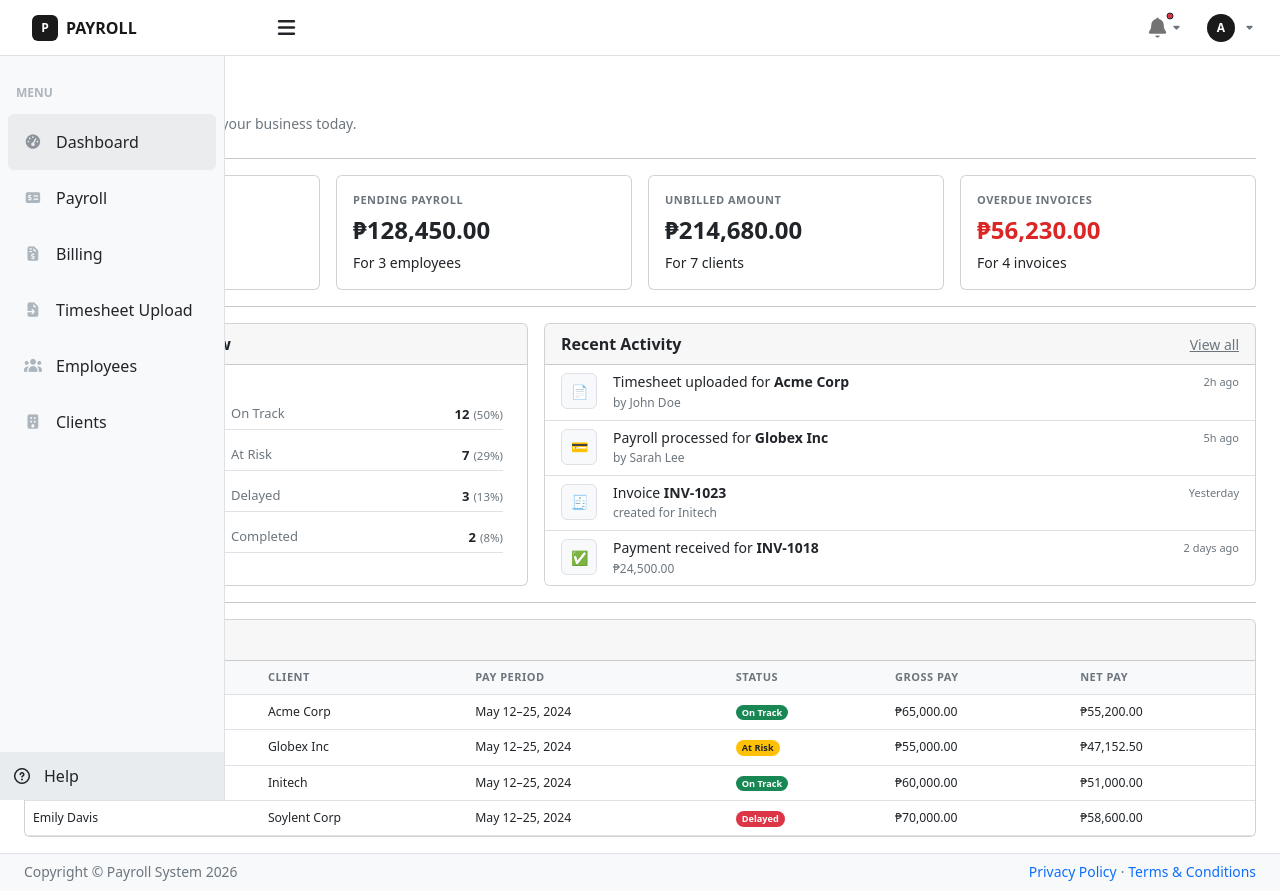
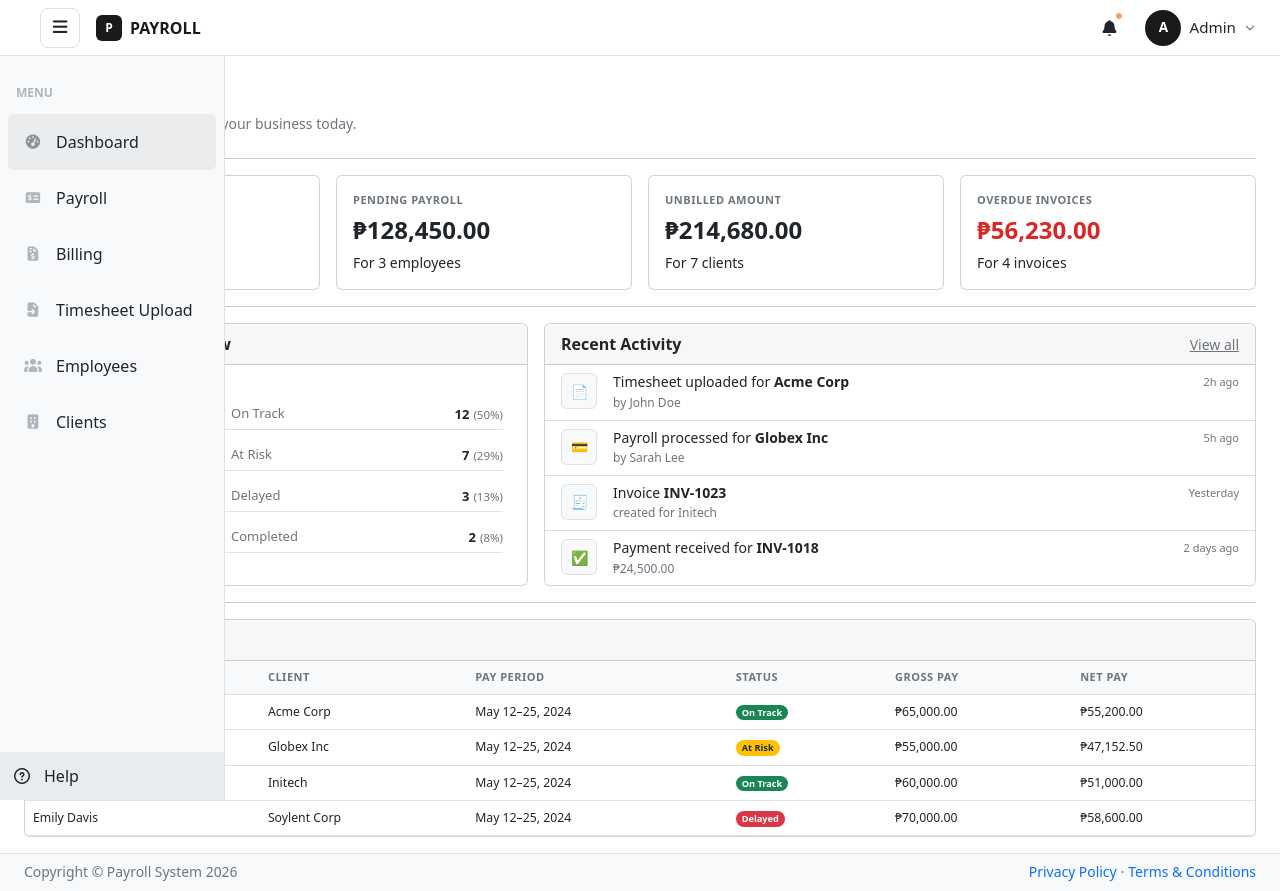
Before and after one commit to melchie04/payroll-system, a React (Vite) app in the folder frontend/: page / in a window 1280 px wide. Built offline with nearby package versions, Linux system fonts and the light colour scheme.

Commit message:
Update: Top navigation

```diff
--- a/frontend/src/assets/scss/custom.scss
+++ b/frontend/src/assets/scss/custom.scss
@@ -84,3 +84,56 @@
 .auth-animate {
   animation: authFadeInUp 0.5s ease-out both;
 }
+
+/* ============================================================
+   TopNav buttons — sidebar toggle (bordered box), notifications
+   (soft circle), and the user trigger (plain hover), matching the
+   reference template while reusing this project's own theme
+   variables so light/dark mode both work automatically.
+   ============================================================ */
+
+.nav-box-btn {
+  width: 40px;
+  height: 40px;
+  border: 1px solid var(--bs-border-color);
+  border-radius: 0.5rem;
+  background-color: var(--bs-body-bg);
+  color: var(--bs-body-color);
+  font-size: 1.05rem;
+  transition: background-color 0.15s ease-in-out, border-color 0.15s ease-in-out;
+}
+.nav-box-btn:hover {
+  background-color: rgba(0, 0, 0, 0.04);
+}
+[data-bs-theme="dark"] .nav-box-btn:hover {
+  background-color: rgba(255, 255, 255, 0.06);
+}
+
+.nav-circle-btn {
+  width: 40px;
+  height: 40px;
+  border-radius: 50%;
+  background-color: var(--bs-tertiary-bg);
+  color: var(--bs-body-color);
+  font-size: 1rem;
+  transition: background-color 0.15s ease-in-out;
+}
+.nav-circle-btn:hover {
+  background-color: rgba(0, 0, 0, 0.06);
+}
+[data-bs-theme="dark"] .nav-circle-btn:hover {
+  background-color: rgba(255, 255, 255, 0.08);
+}
+
+.nav-user-btn {
+  padding: 0.3rem 0.5rem;
+  border-radius: 0.5rem;
+  color: var(--bs-body-color);
+  transition: background-color 0.15s ease-in-out;
+}
+.nav-user-btn:hover {
+  background-color: rgba(0, 0, 0, 0.04);
+}
+[data-bs-theme="dark"] .nav-user-btn:hover {
+  background-color: rgba(255, 255, 255, 0.06);
+}
--- a/frontend/src/components/Footer.jsx
+++ b/frontend/src/components/Footer.jsx
@@ -6,9 +6,7 @@ export default function Footer() {
           className="d-flex flex-column flex-sm-row align-items-center justify-content-between gap-1 text-center text-sm-start"
           style={{ fontSize: "calc(0.75rem + 0.15vw)" }}
         >
-          <div className="text-muted fs-7 fs-sm-6">
-            Copyright &copy; Payroll System 2026
-          </div>
+          <div className="text-muted fs-7 fs-sm-6">Copyright &copy; Payroll System 2026</div>
           <div className="d-flex align-items-center gap-1 justify-content-center fs-7 fs-sm-6">
             <a href="#" className="text-decoration-none">
               Privacy Policy
--- a/frontend/src/components/TopNav.jsx
+++ b/frontend/src/components/TopNav.jsx
@@ -22,8 +22,17 @@ export default function TopNav({ onToggleSidebar }) {
 
   return (
     <nav className={`sb-topnav navbar navbar-expand ${isDark ? "navbar-dark bg-dark" : "navbar-light bg-white"} border-bottom px-2 px-md-3`}>
-      {/* Navbar Brand*/}
-      <Link className="navbar-brand ps-1 ps-md-3 d-flex align-items-center gap-2" to="/">
+      {/* Sidebar Toggle */}
+      <button
+        className="nav-box-btn d-flex align-items-center justify-content-center order-1 order-md-0 me-2 me-md-0 ms-1 ms-md-4"
+        id="sidebarToggle"
+        onClick={onToggleSidebar}
+      >
+        <i className="fas fa-bars"></i>
+      </button>
+
+      {/* Navbar Brand */}
+      <Link className="navbar-brand d-flex align-items-center gap-2 order-2 order-md-1 ps-1 ps-md-3" to="/">
         <span
           className="d-inline-flex align-items-center justify-content-center rounded-2 fw-bold"
           style={{
@@ -36,21 +45,16 @@ export default function TopNav({ onToggleSidebar }) {
         >
           P
         </span>
-        <span className="fs-6 fw-semibold tracking-wider">PAYROLL</span>
+        <span className="fs-6 fw-semibold tracking-wider d-inline">PAYROLL</span>
       </Link>
 
-      {/* Sidebar Toggle*/}
-      <button className="btn btn-link btn-sm me-1 me-lg-0 ms-3 ms-lg-4 fs-6" id="sidebarToggle" onClick={onToggleSidebar}>
-        <i className="fas fa-bars fa-lg"></i>
-      </button>
-
       {/* Navigation Controls Wrapper */}
-      <div className="d-flex align-items-center ms-auto gap-1 gap-md-2">
-        {/* Notification Bell*/}
+      <div className="d-flex align-items-center ms-auto order-3 gap-1 gap-md-2">
+        {/* Notification Bell */}
         <ul className="navbar-nav">
           <li className="nav-item dropdown">
             <a
-              className="nav-link d-flex align-items-center px-1 px-lg-2"
+              className="nav-circle-btn d-flex align-items-center justify-content-center text-decoration-none"
               id="navbarNotificationsDropdown"
               href="#"
               role="button"
@@ -58,15 +62,14 @@ export default function TopNav({ onToggleSidebar }) {
               aria-expanded="false"
             >
               <span className="position-relative d-inline-block">
-                <i className="fas fa-bell fa-lg"></i>
+                <i className="fas fa-bell"></i>
                 <span
-                  className="position-absolute top-0 start-100 translate-middle bg-danger border border-dark rounded-circle"
-                  style={{ width: 7, height: 7 }}
+                  className="position-absolute top-0 start-100 translate-middle rounded-circle"
+                  style={{ width: 8, height: 8, background: "#ff9c55", border: "1.5px solid var(--bs-body-bg)" }}
                 >
                   <span className="visually-hidden">New notifications</span>
                 </span>
               </span>
-              <i className="fas fa-caret-down text-secondary" style={{ fontSize: "0.65rem" }}></i>
             </a>
             <ul
               className="dropdown-menu dropdown-menu-end position-absolute shadow-sm"
@@ -77,9 +80,11 @@ export default function TopNav({ onToggleSidebar }) {
                 fontSize: "0.9rem",
               }}
             >
-              {/* Header with Icon */}
               <li>
-                <div className="dropdown-header d-flex align-items-center gap-2 py-2 text-dark fw-bold" style={{ fontSize: "inherit" }}>
+                <div
+                  className="dropdown-header d-flex align-items-center gap-2 py-2 text-body fw-bold text-decoration-none"
+                  style={{ fontSize: "inherit" }}
+                >
                   <i className="fas fa-bell fa-fw opacity-75 pt-1"></i>
                   Notifications
                 </div>
@@ -87,8 +92,6 @@ export default function TopNav({ onToggleSidebar }) {
               <li>
                 <hr className="dropdown-divider mt-1" />
               </li>
-
-              {/* Notification Items */}
               <li>
                 <a
                   className="dropdown-item py-2 text-wrap border-bottom border-light-subtle"
@@ -134,8 +137,6 @@ export default function TopNav({ onToggleSidebar }) {
               <li>
                 <hr className="dropdown-divider" />
               </li>
-
-              {/* Footer Action */}
               <li>
                 <Link
                   className="dropdown-item d-flex align-items-center justify-content-center gap-2 py-2 text-center text-primary fw-semibold"
@@ -149,11 +150,11 @@ export default function TopNav({ onToggleSidebar }) {
           </li>
         </ul>
 
-        {/* Navbar Dropdown */}
+        {/* User Account Dropdown */}
         <ul className="navbar-nav">
           <li className="nav-item dropdown">
             <a
-              className="nav-link d-flex align-items-center gap-2 px-1 px-lg-2"
+              className="nav-user-btn d-flex align-items-center gap-2 text-decoration-none"
               id="navbarDropdown"
               href="#"
               role="button"
@@ -162,27 +163,26 @@ export default function TopNav({ onToggleSidebar }) {
               style={{ fontSize: "0.95rem" }}
             >
               {user.avatarImage ? (
-                <img src={user.avatarImage} alt={user.name} className="rounded-circle" style={{ width: 28, height: 28, objectFit: "cover" }} />
+                <img src={user.avatarImage} alt={user.name} className="rounded-circle" style={{ width: 36, height: 36, objectFit: "cover" }} />
               ) : (
                 <span
-                  className="d-inline-flex align-items-center justify-content-center rounded-circle text-white fw-semibold"
-                  style={{ width: 28, height: 28, fontSize: "0.75rem", background: user.avatarColor }}
+                  className="d-inline-flex align-items-center justify-content-center rounded-circle text-white fw-semibold flex-shrink-0"
+                  style={{ width: 36, height: 36, fontSize: "0.85rem", background: user.avatarColor }}
                 >
                   {initialsOf(user.name)}
                 </span>
               )}
-              <i className="fas fa-caret-down text-secondary" style={{ fontSize: "0.65rem" }}></i>
+              <span className="d-none d-sm-inline fw-medium text-body">{user.name}</span>
+              <i className="fas fa-chevron-down text-secondary" style={{ fontSize: "0.6rem" }}></i>
             </a>
-
             <ul
               className="dropdown-menu dropdown-menu-end position-absolute shadow-sm"
               aria-labelledby="navbarDropdown"
               style={{ fontSize: "0.9rem" }}
             >
-              {/* Name Header */}
               <li>
-                <div className="dropdown-header py-2" style={{ fontSize: "inherit" }}>
-                  <div className="d-flex align-items-center gap-2 text-dark fw-bold">
+                <div className="dropdown-header py-2 text-decoration-none" style={{ fontSize: "inherit" }}>
+                  <div className="d-flex align-items-center gap-2 text-body fw-bold">
                     <i className="fas fa-user-shield fa-fw opacity-75"></i>
                     {user.name}
                   </div>
@@ -192,24 +192,18 @@ export default function TopNav({ onToggleSidebar }) {
               <li>
                 <hr className="dropdown-divider mt-1" />
               </li>
-
-              {/* My Profile */}
               <li>
                 <Link className="dropdown-item d-flex align-items-center gap-2 py-2" to="/profile">
                   <i className="fas fa-id-badge fa-fw opacity-75"></i>
                   My Profile
                 </Link>
               </li>
-
-              {/* Settings */}
               <li>
                 <Link className="dropdown-item d-flex align-items-center gap-2 py-2" to="/settings">
                   <i className="fas fa-gear fa-fw opacity-75"></i>
                   Settings
                 </Link>
               </li>
-
-              {/* Activity Log */}
               <li>
                 <Link className="dropdown-item d-flex align-items-center gap-2 py-2" to="/activity-log">
                   <i className="fas fa-list-check fa-fw opacity-75"></i>
@@ -219,8 +213,6 @@ export default function TopNav({ onToggleSidebar }) {
               <li>
                 <hr className="dropdown-divider" />
               </li>
-
-              {/* Theme Toggle */}
               <li>
                 <button type="button" className="dropdown-item d-flex align-items-center justify-content-between gap-4 py-2" onClick={toggleTheme}>
                   <span className="d-flex align-items-center gap-2">
@@ -233,8 +225,6 @@ export default function TopNav({ onToggleSidebar }) {
               <li>
                 <hr className="dropdown-divider" />
               </li>
-
-              {/* Logout */}
               <li>
                 <Link className="dropdown-item d-flex align-items-center gap-2 py-2 text-danger" to="/login">
                   <i className="fas fa-right-from-bracket fa-fw opacity-75"></i>
```
Also changed, not shown: frontend/src/components/SideNav.jsx (+5 -21 lines).
